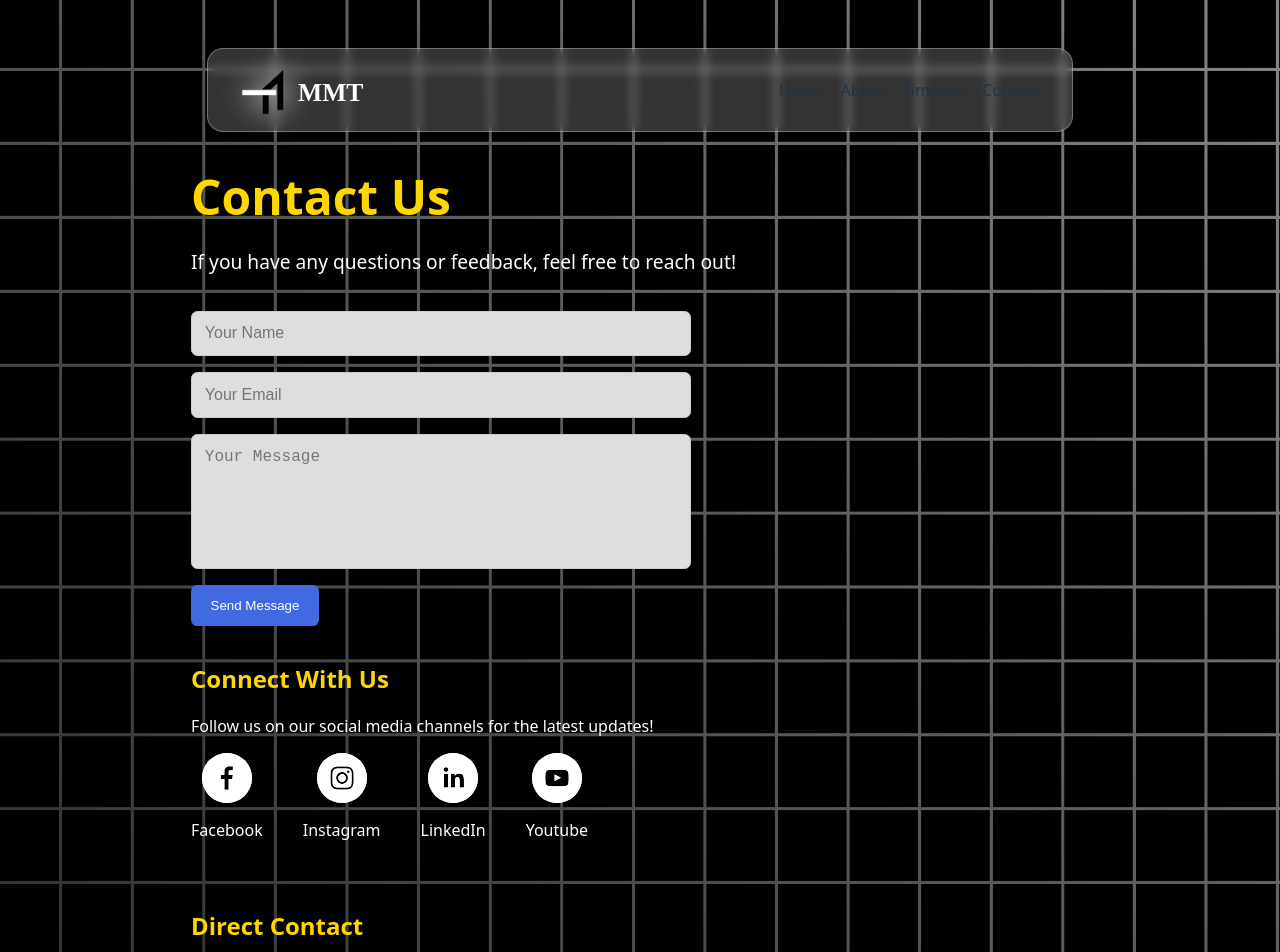
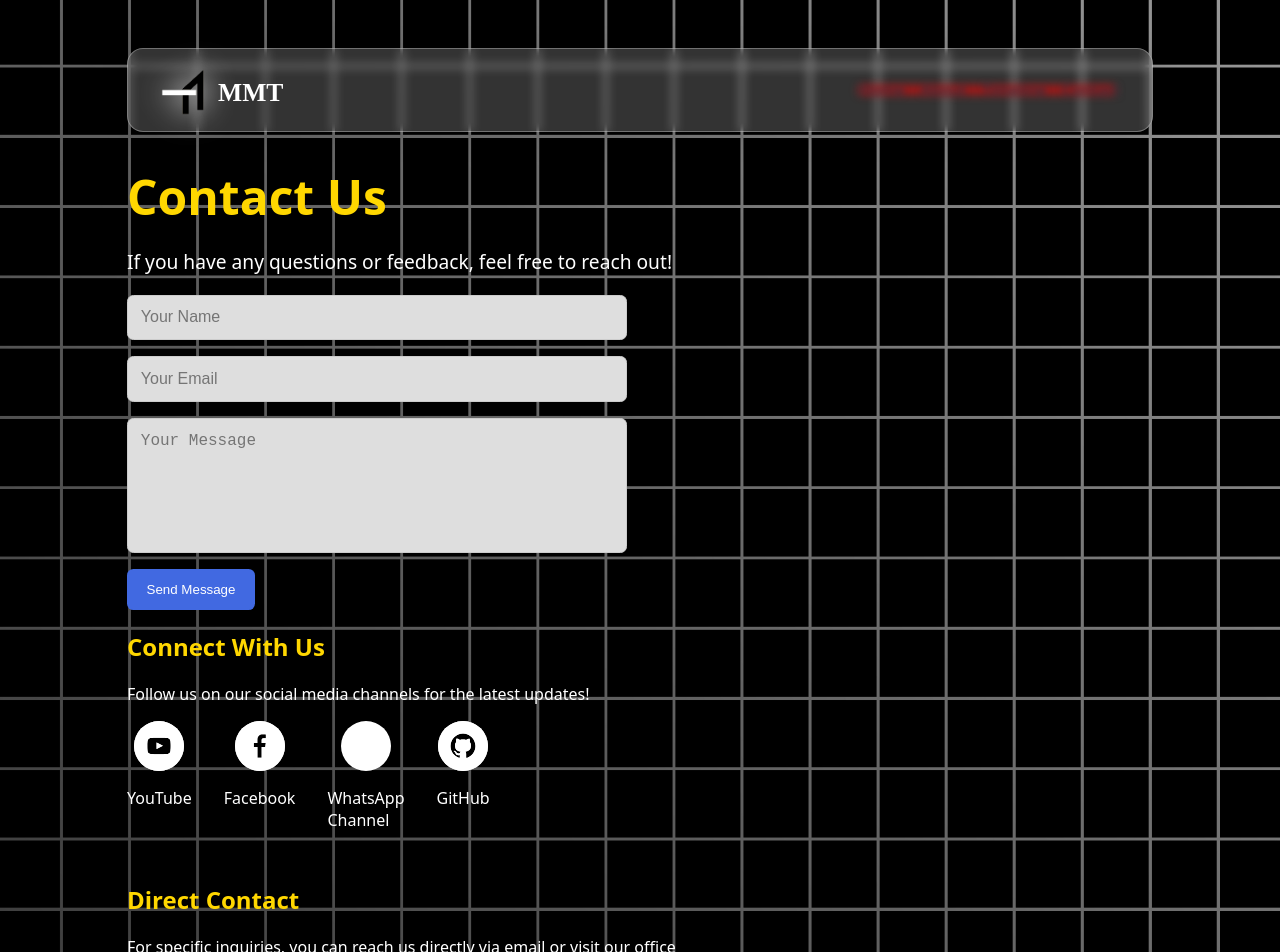
Before and after one commit to mt9ing/mmt-website, a React (Vite) app: page /contact in a window 1280 px wide. Shown: the top 952 px of the page. Built offline with nearby package versions, Linux system fonts and the light colour scheme.

Commit message:
added content

```diff
--- a/src/components/header.component.jsx
+++ b/src/components/header.component.jsx
@@ -1,6 +1,8 @@
-import { Link } from 'react-router-dom'
+import { Link, useLocation } from 'react-router-dom'
 
 export default function Header() {
+  const location = useLocation()
+
   return (
     <>
       <header>
@@ -9,6 +11,7 @@ export default function Header() {
           <span>MMT</span>
         </div>
         <div className="routing-container">
+          <div className="line"></div>
           <ul>
             <li>
               <Link to="/">Home</Link>
--- a/src/index.css
+++ b/src/index.css
@@ -10,6 +10,9 @@
   text-rendering: optimizeLegibility;
   -webkit-font-smoothing: antialiased;
   -moz-osx-font-smoothing: grayscale;
+}
+*::selection {
+  background: none;
 }
 
 a {
@@ -27,7 +30,7 @@ body {
   min-height: 100svh;
   background-image: url('/grid-bg.jpg');
   background-size: cover;
-  /* background-position: center; */
+  background-position: center;
   background-repeat: no-repeat;
   padding-top: 0.2px;
 }
@@ -63,8 +66,8 @@ header {
   align-items: center;
   place-self: center;
   padding: 1rem 2rem;
-  width: 50rem;
-  margin: 3rem 3rem 0rem;
+  width: 60rem;
+  margin-block: 3rem 2rem;
   background: rgba(255, 255, 255, 0.2);
   border-radius: 16px;
   box-shadow: 0 4px 30px rgba(0, 0, 0, 0.1);
@@ -76,6 +79,13 @@ header {
   &:hover {
     backdrop-filter: blur(9px);
     transform: scale(1.05);
+    .line {
+      background-color: rgba(255, 0, 0, 0.5);
+      filter: blur(8px);
+    }
+    .routing-container li:is(:not(:hover)) {
+      filter: blur(1.5px);
+    }
   }
 
   .logo-container {
@@ -94,6 +104,7 @@ header {
       padding-top: 0.4rem;
       color: white;
       font-size: 1.6rem;
+      cursor: cell;
     }
   }
 
@@ -103,9 +114,28 @@ header {
     padding: 0;
     margin: 0;
   }
-
+  .line {
+    position: absolute;
+    z-index: -1;
+    background-color: rgba(255, 0, 0, 0.7);
+    width: 16rem;
+    margin-left: 1rem;
+    margin-top: 0.45rem;
+    height: 0.5rem;
+    filter: blur(5px);
+    transition: all 0.3s ease-in-out;
+  }
   .routing-container li {
     margin-left: 1rem;
+    transition: all 0.3s ease;
+
+    &:hover {
+      font-weight: bold;
+      transform: translateY(-2px);
+    }
+    &:is(:not(:hover)) {
+      filter: blur(3px);
+    }
   }
 }
 
@@ -184,19 +214,20 @@ header {
 }
 
 .about-page {
-  width: 70%;
-  margin: 0 auto;
   padding-bottom: 5rem;
+
   h2,
   h1 {
     color: goldenrod;
   }
   h1 {
-    font-size: 2.4rem;
+    font-size: 3rem;
+
     color: gold;
   }
   p {
-    margin-left: 2rem;
+    width: 100ch;
+    margin-left: 0;
     font-weight: bold;
   }
 }
@@ -295,10 +326,8 @@ header {
 }
 
 .contact-container {
-  padding: 2rem;
   display: flex;
   flex-direction: column;
-  gap: 1rem;
 
   .contact-header {
     h1 {
@@ -355,7 +384,7 @@ header {
 
 .social-media ul {
   display: flex;
-  gap: 2.5rem;
+  gap: 2rem;
   list-style: none;
   padding: 0;
 }
--- a/src/pages/contact.page.jsx
+++ b/src/pages/contact.page.jsx
@@ -21,7 +21,17 @@ export default function Contact() {
         <ul>
           <li>
             <SocialIcon
-              url="https://www.facebook.com"
+              url="https://www.youtube.com/@MMT-Community"
+              bgColor="white"
+              fgColor="black"
+              target="_blank"
+              rel="noopener noreferrer"
+            />
+            <p>YouTube</p>
+          </li>
+          <li>
+            <SocialIcon
+              url="https://www.facebook.com/MMTsCommunity"
               bgColor="white"
               fgColor="black"
               target="_blank"
@@ -31,33 +41,26 @@ export default function Contact() {
           </li>
           <li>
             <SocialIcon
-              url="https://www.instagram.com"
+              url="hhttps://www.whatsapp.com/channel/0029VakpdPzDZ4LcLHj17Z38"
               bgColor="white"
               fgColor="black"
               target="_blank"
               rel="noopener noreferrer"
             />
-            <p>Instagram</p>
+            <p>
+              WhatsApp
+              <br /> Channel
+            </p>
           </li>
           <li>
             <SocialIcon
-              url="https://www.linkedin.com"
+              url="https://github.com/mmt-community"
               bgColor="white"
               fgColor="black"
               target="_blank"
               rel="noopener noreferrer"
             />
-            <p>LinkedIn</p>
-          </li>
-          <li>
-            <SocialIcon
-              url="https://www.youtube.com"
-              bgColor="white"
-              fgColor="black"
-              target="_blank"
-              rel="noopener noreferrer"
-            />
-            <p>Youtube</p>
+            <p>GitHub</p>
           </li>
         </ul>
       </div>
@@ -69,7 +72,7 @@ export default function Contact() {
         </p>
         <div className="dc-info">
           <a
-            href="http://example.com"
+            href="mailto:mmtcommunityguide@gmail.com"
             target="_blank"
             rel="noopener noreferrer"
           >
@@ -82,7 +85,7 @@ export default function Contact() {
         </div>
         <div className="dc-info">
           <a
-            href="http://example.com"
+            href="https://maps.app.goo.gl/9929daxEFMCpZGXk6"
             target="_blank"
             rel="noopener noreferrer"
           >
@@ -90,7 +93,7 @@ export default function Contact() {
           </a>
           <div>
             <h3>Address</h3>
-            <p>123 Main St, Anytown, USA</p>
+            <p>Damietta 1st, Damietta, Egypt</p>
           </div>
         </div>
       </div>
--- a/src/pages/home.page.jsx
+++ b/src/pages/home.page.jsx
@@ -1,3 +1,5 @@
+import { Link } from 'react-router-dom'
+
 export default function Home() {
   return (
     <div className="home-page">
@@ -7,8 +9,18 @@ export default function Home() {
         <p>Empowering learners through collaboration and support.</p>
       </div>
       <div className="CTA-buttons">
-        <button>Join Us</button>
-        <button>See Our Courses</button>
+        <button>
+          <a
+            href="https://chat.whatsapp.com/G8TJUOBcHrA2uX7iIFysvD"
+            target="_blank"
+            rel="noopener noreferrer"
+          >
+            Join Our Community
+          </a>
+        </button>
+        <button>
+          <Link to="/timeline">See Our Courses</Link>
+        </button>
       </div>
     </div>
   )
--- a/src/pages/timeline.page.jsx
+++ b/src/pages/timeline.page.jsx
@@ -5,7 +5,7 @@ export default function Timeline() {
     <>
       <h1
         style={{
-          marginBlock: '2rem',
+          marginBlock: '3rem 2rem',
           fontSize: '3rem',
           color: 'gold',
           margin: 0,
```
